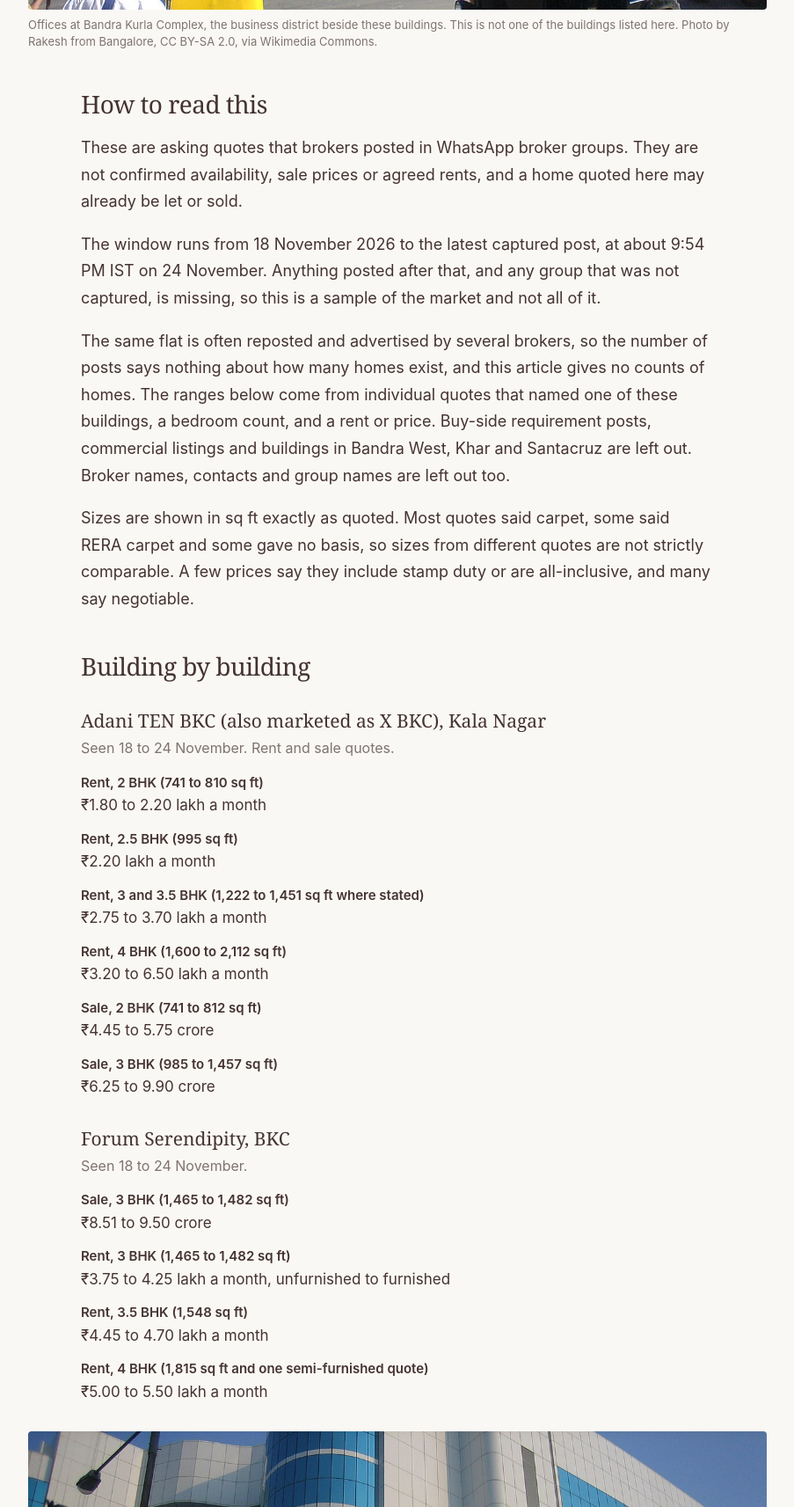
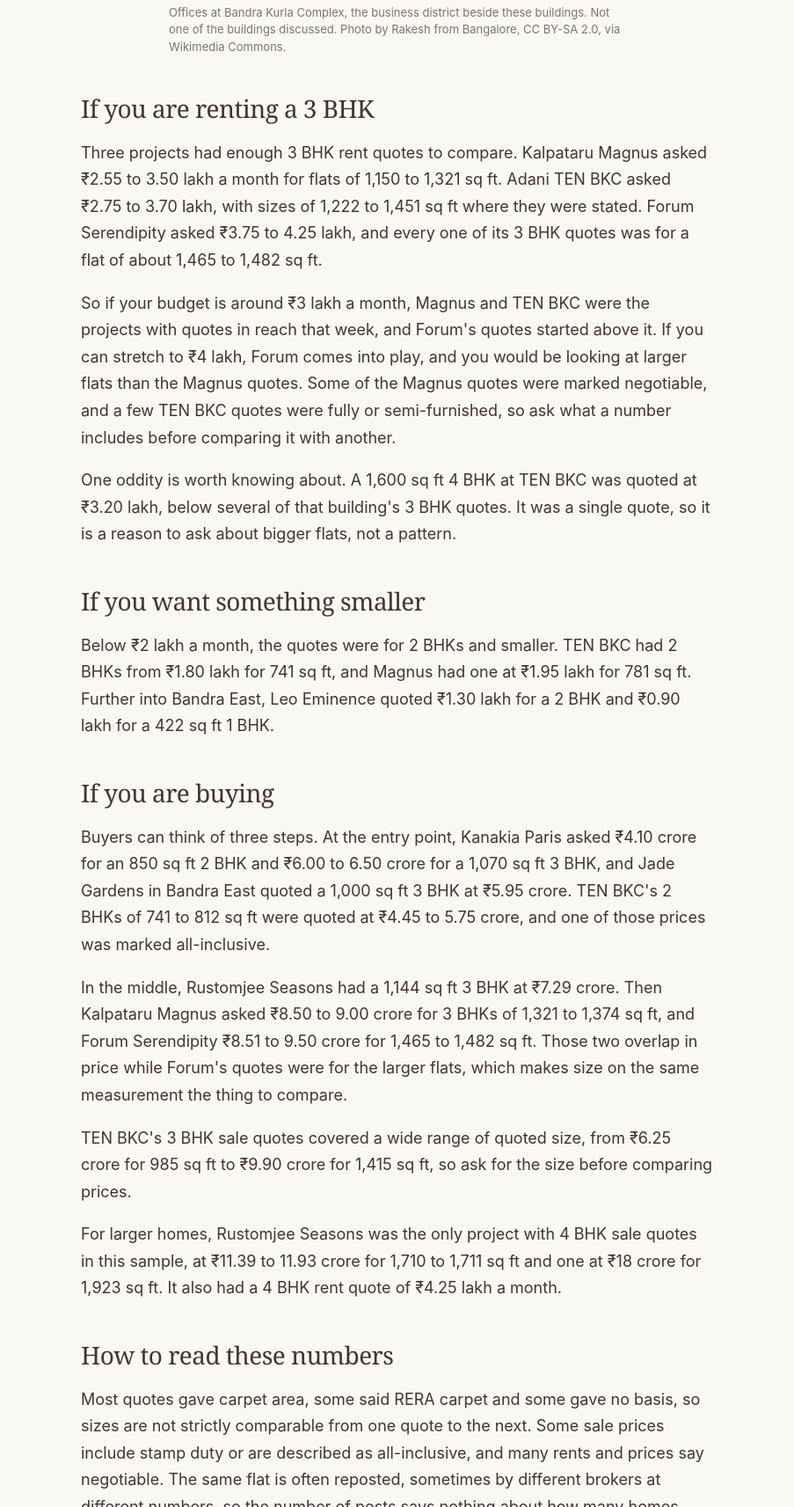
Before and after one commit to vishalgojha/vishalojha, a website: page site/articles/bkc-bandra-east-inventory.html in a window 1280 px wide. Shown: the part 1087-2800 px from the top of the page at 88% size, without its empty margins (188-1091 px from the left). Drawn offline with Linux system fonts and the light colour scheme.

Commit message:
Rewrite BKC article as decision-useful read; add sitemap entry and Article metadata

```diff
--- a/site/articles/bkc-bandra-east-inventory.html
+++ b/site/articles/bkc-bandra-east-inventory.html
@@ -3,14 +3,14 @@
 <head>
   <meta charset="utf-8">
   <meta name="viewport" content="width=device-width, initial-scale=1">
-  <title>BKC and Bandra East: what brokers advertised in the last 7 days | Vishal Ojha</title>
-  <meta name="description" content="Asking rents and prices quoted in Mumbai broker WhatsApp groups from 18 to 24 November 2026, for buildings around BKC and Bandra East.">
+  <title>BKC and Bandra East flats: what a week of broker asking prices shows, 18 to 24 November 2026 | Vishal Ojha</title>
+  <meta name="description" content="Asking rents and prices for Adani TEN BKC, Forum Serendipity, Kalpataru Magnus, Rustomjee Seasons and Kanakia Paris, from broker WhatsApp groups, 18 to 24 November 2026.">
   <meta name="robots" content="index, follow, max-image-preview:large">
   <link rel="canonical" href="https://www.vishalojha.me/articles/bkc-bandra-east-inventory.html">
   <meta property="og:type" content="article">
   <meta property="og:site_name" content="Vishal Ojha">
-  <meta property="og:title" content="BKC and Bandra East: what brokers advertised in the last 7 days">
-  <meta property="og:description" content="Asking rents and prices quoted in broker groups from 18 to 24 November 2026 for buildings around BKC and Bandra East.">
+  <meta property="og:title" content="BKC and Bandra East flats: what a week of broker asking prices shows, 18 to 24 November 2026">
+  <meta property="og:description" content="Asking rents and sale prices for five BKC and Bandra East projects, from a week of broker quotes.">
   <meta property="og:url" content="https://www.vishalojha.me/articles/bkc-bandra-east-inventory.html">
   <meta property="og:image" content="https://www.vishalojha.me/photos/icici-towers-bkc.jpg">
   <meta name="theme-color" content="#f8f5f0">
@@ -22,7 +22,7 @@
     .vo-article p,.vo-article li{font:400 18px/1.7 var(--sans);color:var(--ink)}
     .vo-article .vo-dek{font:400 21px/1.55 var(--display);color:var(--muted);margin:0 0 8px}
     .vo-article .vo-meta{font:600 11px/1.4 var(--sans);letter-spacing:.13em;text-transform:uppercase;color:var(--muted)}
-    .vo-article figure{margin:32px -60px}
+    .vo-article figure{margin:24px auto;max-width:520px}
     .vo-article figure img{display:block;width:100%;height:auto;border-radius:4px}
     .vo-article figcaption{font:400 13px/1.5 var(--sans);color:var(--muted);margin-top:8px}
     .vo-article dl{margin:0 0 8px}.vo-article dt{font:600 15px/1.5 var(--sans);margin-top:14px}.vo-article dd{margin:2px 0 0;font:400 17px/1.5 var(--sans)}.vo-article dl{margin:0 0 8px}.vo-article dt{font:600 15px/1.5 var(--sans);margin-top:14px}.vo-article dd{margin:2px 0 0;font:400 17px/1.5 var(--sans)}.vo-article dl{margin:0 0 8px}.vo-article dt{font:600 15px/1.5 var(--sans);margin-top:14px}.vo-article dd{margin:2px 0 0;font:400 17px/1.5 var(--sans)}.vo-article dl{margin:0 0 8px}.vo-article dt{font:600 15px/1.5 var(--sans);margin-top:14px}.vo-article dd{margin:2px 0 0;font:400 17px/1.5 var(--sans)}.vo-article dl{margin:0 0 8px}.vo-article dt{font:600 15px/1.5 var(--sans);margin-top:14px}.vo-article dd{margin:2px 0 0;font:400 17px/1.5 var(--sans)}.vo-article dl{margin:0 0 8px}.vo-article dt{font:600 15px/1.5 var(--sans);margin-top:14px}.vo-article dd{margin:2px 0 0;font:400 17px/1.5 var(--sans)}.vo-article ol{padding-left:22px}.vo-article li{margin-bottom:10px}
@@ -30,8 +30,18 @@
     .vo-article .vo-sources li,.vo-article .vo-sources p{font-size:14px;line-height:1.6;color:var(--muted)}
     .vo-article a{color:#3f7d6e}.vo-article a.vo-btn{color:#fff}
     .vo-article .vo-cta{margin:36px 0 8px}
-    @media(max-width:860px){.vo-article figure{margin:28px 0}.vo-article p,.vo-article li{font-size:17px}.vo-nav{height:auto;min-height:70px;padding-top:10px;padding-bottom:10px;gap:12px}.vo-navLinks{gap:14px}}
+    @media(max-width:860px){.vo-article figure{margin:20px 0;max-width:none}.vo-article p,.vo-article li{font-size:17px}.vo-nav{height:auto;min-height:70px;padding-top:10px;padding-bottom:10px;gap:12px}.vo-navLinks{gap:14px}}
+.vo-article table{width:100%;border-collapse:collapse;margin:12px 0 8px;font:400 15px/1.45 var(--sans)}
+    .vo-article caption{text-align:left;font:600 13px/1.4 var(--sans);letter-spacing:.06em;text-transform:uppercase;color:var(--muted);padding-bottom:6px}
+    .vo-article th,.vo-article td{text-align:left;padding:9px 10px 9px 0;border-bottom:1px solid rgba(0,0,0,.12);vertical-align:top}
+    .vo-article th{font-weight:600;font-size:13px;color:var(--muted)}
+    .vo-article .vo-tablewrap{overflow-x:auto}
+    .vo-article .vo-answer{background:rgba(63,125,110,.08);border-left:3px solid #3f7d6e;padding:6px 20px 2px;margin:24px 0}
+    .vo-article .vo-answer h2{margin:14px 0 8px;font-size:22px}
+    .vo-article .vo-answer li{margin-bottom:8px}
+    @media(max-width:860px){.vo-article table{font-size:14px}}
   </style>
+<script type="application/ld+json">{"@context":"https://schema.org","@type":"Article","headline":"BKC and Bandra East flats: what a week of broker asking prices shows, 18 to 24 November 2026","description":"Asking rents and sale prices by building and budget for flats around BKC and Bandra East, from Mumbai broker WhatsApp groups, 18 to 24 November 2026.","datePublished":"2026-11-25","dateModified":"2026-11-25","author":{"@type":"Person","name":"Vishal Ojha","url":"https://www.vishalojha.me/"},"publisher":{"@type":"Person","name":"Vishal Ojha"},"image":"https://www.vishalojha.me/photos/icici-towers-bkc.jpg","mainEntityOfPage":"https://www.vishalojha.me/articles/bkc-bandra-east-inventory.html"}</script>
 </head>
 <body>
   <div class="vo-page">
@@ -44,78 +54,60 @@
     </nav>
     <main>
       <article class="vo-article">
-        <div class="vo-meta">Bandra East and BKC · Posts from 18 to 24 November 2026</div>
-        <h1>BKC and Bandra East: what brokers advertised in the last 7 days</h1>
-        <p class="vo-dek">Asking rents and prices for homes quoted in Mumbai broker WhatsApp groups between 18 and 24 November 2026, for buildings around BKC and Bandra East.</p>
+        <div class="vo-meta">Bandra East and BKC · Published 25 November 2026 · Quotes from 18 to 24 November</div>
+        <h1>Comparing five BKC and Bandra East projects: what a week of asking prices shows</h1>
+        <p class="vo-dek">If you are looking for a flat near Bandra Kurla Complex, your budget and the size you need can point to different buildings. This piece compares five projects using broker quotes from 18 to 24 November 2026.</p>
+        <p>The five selected projects are Adani TEN BKC (also marketed as X BKC) in Kala Nagar, Forum Serendipity in BKC, Kalpataru Magnus in Bandra East, Rustomjee Seasons in the BKC Annexe, and Kanakia Paris in BKC. This piece goes through them in the order a renter or buyer would meet them. Everything here comes from asking quotes posted in Mumbai broker WhatsApp groups, so it describes what was being asked, not what was agreed or what is available today.</p>
         <figure>
           <img src="../photos/icici-towers-bkc.jpg" alt="ICICI Bank office towers with blue glass facades at Bandra Kurla Complex, Mumbai" width="1280" height="960">
-          <figcaption>Offices at Bandra Kurla Complex, the business district beside these buildings. This is not one of the buildings listed here. Photo by Rakesh from Bangalore, CC BY-SA 2.0, via Wikimedia Commons.</figcaption>
+          <figcaption>Offices at Bandra Kurla Complex, the business district beside these buildings. Not one of the buildings discussed. Photo by Rakesh from Bangalore, CC BY-SA 2.0, via Wikimedia Commons.</figcaption>
         </figure>
-        <h2>How to read this</h2>
-        <p>These are asking quotes that brokers posted in WhatsApp broker groups. They are not confirmed availability, sale prices or agreed rents, and a home quoted here may already be let or sold.</p>
-        <p>The window runs from 18 November 2026 to the latest captured post, at about 9:54 PM IST on 24 November. Anything posted after that, and any group that was not captured, is missing, so this is a sample of the market and not all of it.</p>
-        <p>The same flat is often reposted and advertised by several brokers, so the number of posts says nothing about how many homes exist, and this article gives no counts of homes. The ranges below come from individual quotes that named one of these buildings, a bedroom count, and a rent or price. Buy-side requirement posts, commercial listings and buildings in Bandra West, Khar and Santacruz are left out. Broker names, contacts and group names are left out too.</p>
-        <p>Sizes are shown in sq ft exactly as quoted. Most quotes said carpet, some said RERA carpet and some gave no basis, so sizes from different quotes are not strictly comparable. A few prices say they include stamp duty or are all-inclusive, and many say negotiable.</p>
-        <h2>Building by building</h2>
-        <h3 style="font:500 21px/1.3 var(--display);margin:32px 0 4px">Adani TEN BKC (also marketed as X BKC), Kala Nagar</h3>
-        <p style="margin:0 0 4px;font-size:16px;color:var(--muted)">Seen 18 to 24 November. Rent and sale quotes.</p>
-        <dl>
-          <dt>Rent, 2 BHK (741 to 810 sq ft)</dt><dd>₹1.80 to 2.20 lakh a month</dd>
-          <dt>Rent, 2.5 BHK (995 sq ft)</dt><dd>₹2.20 lakh a month</dd>
-          <dt>Rent, 3 and 3.5 BHK (1,222 to 1,451 sq ft where stated)</dt><dd>₹2.75 to 3.70 lakh a month</dd>
-          <dt>Rent, 4 BHK (1,600 to 2,112 sq ft)</dt><dd>₹3.20 to 6.50 lakh a month</dd>
-          <dt>Sale, 2 BHK (741 to 812 sq ft)</dt><dd>₹4.45 to 5.75 crore</dd>
-          <dt>Sale, 3 BHK (985 to 1,457 sq ft)</dt><dd>₹6.25 to 9.90 crore</dd>
-        </dl>
-        <h3 style="font:500 21px/1.3 var(--display);margin:32px 0 4px">Forum Serendipity, BKC</h3>
-        <p style="margin:0 0 4px;font-size:16px;color:var(--muted)">Seen 18 to 24 November.</p>
-        <dl>
-          <dt>Sale, 3 BHK (1,465 to 1,482 sq ft)</dt><dd>₹8.51 to 9.50 crore</dd>
-          <dt>Rent, 3 BHK (1,465 to 1,482 sq ft)</dt><dd>₹3.75 to 4.25 lakh a month, unfurnished to furnished</dd>
-          <dt>Rent, 3.5 BHK (1,548 sq ft)</dt><dd>₹4.45 to 4.70 lakh a month</dd>
-          <dt>Rent, 4 BHK (1,815 sq ft and one semi-furnished quote)</dt><dd>₹5.00 to 5.50 lakh a month</dd>
-        </dl>
-        <figure>
-          <img src="../photos/sebi-bhavan-bkc.jpg" alt="SEBI Bhavan, a white and blue glass office building at Bandra Kurla Complex" width="1280" height="960">
-          <figcaption>SEBI Bhavan in BKC, another office building, not a residential project. Photo by Jimmy vikas, CC BY-SA 3.0, via Wikimedia Commons.</figcaption>
-        </figure>
-        <h3 style="font:500 21px/1.3 var(--display);margin:32px 0 4px">Kalpataru Magnus, Bandra East near BKC</h3>
-        <p style="margin:0 0 4px;font-size:16px;color:var(--muted)">Seen 18 to 24 November.</p>
-        <dl>
-          <dt>Sale, 3 BHK (1,321 to 1,374 sq ft)</dt><dd>₹8.50 to 9.00 crore</dd>
-          <dt>Rent, 2 BHK (781 sq ft)</dt><dd>₹1.95 lakh a month</dd>
-          <dt>Rent, 3 BHK (1,150 to 1,321 sq ft)</dt><dd>₹2.55 to 3.50 lakh a month</dd>
-          <dt>Rent, 4 BHK (1,657 sq ft)</dt><dd>₹5.90 lakh a month</dd>
-        </dl>
-        <h3 style="font:500 21px/1.3 var(--display);margin:32px 0 4px">Rustomjee Seasons, BKC Annexe, Bandra East</h3>
-        <p style="margin:0 0 4px;font-size:16px;color:var(--muted)">Seen 19 to 24 November. Two buyer requirement posts also asked for 3 BHK homes here.</p>
-        <dl>
-          <dt>Sale, 3 BHK (1,144 sq ft)</dt><dd>₹7.29 crore</dd>
-          <dt>Sale, 4 BHK (1,710 to 1,711 sq ft)</dt><dd>₹11.39 to 11.93 crore</dd>
-          <dt>Sale, 4 BHK (1,923 sq ft)</dt><dd>₹18 crore, one quote</dd>
-          <dt>Rent, 4 BHK (1,710 sq ft)</dt><dd>₹4.25 lakh a month</dd>
-        </dl>
-        <h3 style="font:500 21px/1.3 var(--display);margin:32px 0 4px">Kanakia Paris, BKC</h3>
-        <p style="margin:0 0 4px;font-size:16px;color:var(--muted)">Seen 19 and 20 November.</p>
-        <dl>
-          <dt>Sale, 2 BHK (850 sq ft)</dt><dd>₹4.10 crore</dd>
-          <dt>Sale, 3 BHK (1,070 sq ft)</dt><dd>₹6.00 to 6.50 crore</dd>
-        </dl>
-        <h3 style="font:500 21px/1.3 var(--display);margin:32px 0 4px">Smaller buildings in Bandra East</h3>
-        <p style="margin:0 0 4px;font-size:16px;color:var(--muted)">Limited quotes.</p>
-        <dl>
-          <dt>Jade Gardens, sale, 3 BHK (1,000 sq ft)</dt><dd>₹5.95 crore</dd>
-          <dt>Leo Eminence, rent, 2 BHK</dt><dd>₹1.30 lakh a month</dd>
-          <dt>Leo Eminence, rent, 1 BHK (422 sq ft)</dt><dd>₹0.90 lakh a month</dd>
-        </dl>
-        <h2>What stands out</h2>
-        <ul>
-          <li>TEN BKC and Forum Serendipity both had rent and sale quotes for 3 BHK homes.</li>
-          <li>Across TEN BKC, Forum Serendipity and Kalpataru Magnus, 3 BHK rent quotes ran from ₹2.55 to 4.25 lakh a month and 3 BHK sale quotes from ₹6.25 to 9.90 crore.</li>
-          <li>Quotes for the same size in TEN BKC varied widely, so a range is a better guide than a single number.</li>
-        </ul>
-        <p>Quotes change fast and the same flat can be advertised by several brokers at different numbers. For a specific requirement, send Vishal your brief and he can discuss current options.</p>
-        <div class="vo-cta"><a class="vo-btn" href="https://wa.me/919820056180?text=Hi%20Vishal%2C%20I%20read%20your%20article%20on%20BKC%20and%20Bandra%20East.%20Can%20we%20talk%3F">Send your requirement to Vishal to discuss options</a></div>
+        <h2>If you are renting a 3 BHK</h2>
+        <p>Three projects had enough 3 BHK rent quotes to compare. Kalpataru Magnus asked ₹2.55 to 3.50 lakh a month for flats of 1,150 to 1,321 sq ft. Adani TEN BKC asked ₹2.75 to 3.70 lakh, with sizes of 1,222 to 1,451 sq ft where they were stated. Forum Serendipity asked ₹3.75 to 4.25 lakh, and every one of its 3 BHK quotes was for a flat of about 1,465 to 1,482 sq ft.</p>
+        <p>So if your budget is around ₹3 lakh a month, Magnus and TEN BKC were the projects with quotes in reach that week, and Forum's quotes started above it. If you can stretch to ₹4 lakh, Forum comes into play, and you would be looking at larger flats than the Magnus quotes. Some of the Magnus quotes were marked negotiable, and a few TEN BKC quotes were fully or semi-furnished, so ask what a number includes before comparing it with another.</p>
+        <p>One oddity is worth knowing about. A 1,600 sq ft 4 BHK at TEN BKC was quoted at ₹3.20 lakh, below several of that building's 3 BHK quotes. It was a single quote, so it is a reason to ask about bigger flats, not a pattern.</p>
+        <h2>If you want something smaller</h2>
+        <p>Below ₹2 lakh a month, the quotes were for 2 BHKs and smaller. TEN BKC had 2 BHKs from ₹1.80 lakh for 741 sq ft, and Magnus had one at ₹1.95 lakh for 781 sq ft. Further into Bandra East, Leo Eminence quoted ₹1.30 lakh for a 2 BHK and ₹0.90 lakh for a 422 sq ft 1 BHK.</p>
+        <h2>If you are buying</h2>
+        <p>Buyers can think of three steps. At the entry point, Kanakia Paris asked ₹4.10 crore for an 850 sq ft 2 BHK and ₹6.00 to 6.50 crore for a 1,070 sq ft 3 BHK, and Jade Gardens in Bandra East quoted a 1,000 sq ft 3 BHK at ₹5.95 crore. TEN BKC's 2 BHKs of 741 to 812 sq ft were quoted at ₹4.45 to 5.75 crore, and one of those prices was marked all-inclusive.</p>
+        <p>In the middle, Rustomjee Seasons had a 1,144 sq ft 3 BHK at ₹7.29 crore. Then Kalpataru Magnus asked ₹8.50 to 9.00 crore for 3 BHKs of 1,321 to 1,374 sq ft, and Forum Serendipity ₹8.51 to 9.50 crore for 1,465 to 1,482 sq ft. Those two overlap in price while Forum's quotes were for the larger flats, which makes size on the same measurement the thing to compare.</p>
+        <p>TEN BKC's 3 BHK sale quotes covered a wide range of quoted size, from ₹6.25 crore for 985 sq ft to ₹9.90 crore for 1,415 sq ft, so ask for the size before comparing prices.</p>
+        <p>For larger homes, Rustomjee Seasons was the only project with 4 BHK sale quotes in this sample, at ₹11.39 to 11.93 crore for 1,710 to 1,711 sq ft and one at ₹18 crore for 1,923 sq ft. It also had a 4 BHK rent quote of ₹4.25 lakh a month.</p>
+        <h2>How to read these numbers</h2>
+        <p>Most quotes gave carpet area, some said RERA carpet and some gave no basis, so sizes are not strictly comparable from one quote to the next. Some sale prices include stamp duty or are described as all-inclusive, and many rents and prices say negotiable. The same flat is often reposted, sometimes by different brokers at different numbers, so the number of posts says nothing about how many homes exist, and this article gives no counts.</p>
+        <p>The sample has limits too. It covers posts from 18 November 2026 to about 9:54 PM IST on 24 November in the groups that were captured, and anything outside that is missing. It leaves out buy-side requirements, commercial listings, Bandra West, Khar and Santacruz, and names no brokers or groups. One week cannot say whether prices are rising or falling, so it does not try to.</p>
+        <p>If you are looking in this part of Mumbai, send Vishal your brief with your budget, the size you want and whether you plan to rent or buy, and he can talk through current options.</p>
+        <div class="vo-cta"><a class="vo-btn" href="https://wa.me/919820056180?text=Hi%20Vishal%2C%20I%20read%20your%20article%20on%20BKC%20and%20Bandra%20East.%20Can%20we%20talk%3F">Send your requirement to Vishal</a></div>
+        <h2>The quotes behind this article</h2>
+        <div class="vo-tablewrap"><table>
+          <caption>Asking quotes, 18 to 24 November 2026 (rent per month in lakh, sale price in crore)</caption>
+          <thead><tr><th>Building</th><th>Type</th><th>Size quoted (sq ft)</th><th>Asking range</th></tr></thead>
+          <tbody>
+<tr><td>Adani TEN BKC</td><td>Rent 2 BHK</td><td>741 to 810</td><td>₹1.80 to 2.20 lakh</td></tr>
+<tr><td>Adani TEN BKC</td><td>Rent 2.5 BHK</td><td>995</td><td>₹2.20 lakh</td></tr>
+<tr><td>Adani TEN BKC</td><td>Rent 3 and 3.5 BHK</td><td>1,222 to 1,451 where stated</td><td>₹2.75 to 3.70 lakh</td></tr>
+<tr><td>Adani TEN BKC</td><td>Rent 4 BHK</td><td>1,600 to 2,112</td><td>₹3.20 to 6.50 lakh</td></tr>
+<tr><td>Adani TEN BKC</td><td>Sale 2 BHK</td><td>741 to 812</td><td>₹4.45 to 5.75 crore</td></tr>
+<tr><td>Adani TEN BKC</td><td>Sale 3 BHK</td><td>985 to 1,457</td><td>₹6.25 to 9.90 crore</td></tr>
+<tr><td>Forum Serendipity</td><td>Rent 3 BHK</td><td>1,465 to 1,482</td><td>₹3.75 to 4.25 lakh</td></tr>
+<tr><td>Forum Serendipity</td><td>Rent 3.5 BHK</td><td>1,548</td><td>₹4.45 to 4.70 lakh</td></tr>
+<tr><td>Forum Serendipity</td><td>Rent 4 BHK</td><td>1,815 and one semi-furnished</td><td>₹5.00 to 5.50 lakh</td></tr>
+<tr><td>Forum Serendipity</td><td>Sale 3 BHK</td><td>1,465 to 1,482</td><td>₹8.51 to 9.50 crore</td></tr>
+<tr><td>Kalpataru Magnus</td><td>Rent 2 BHK</td><td>781</td><td>₹1.95 lakh</td></tr>
+<tr><td>Kalpataru Magnus</td><td>Rent 3 BHK</td><td>1,150 to 1,321</td><td>₹2.55 to 3.50 lakh</td></tr>
+<tr><td>Kalpataru Magnus</td><td>Rent 4 BHK</td><td>1,657</td><td>₹5.90 lakh</td></tr>
+<tr><td>Kalpataru Magnus</td><td>Sale 3 BHK</td><td>1,321 to 1,374</td><td>₹8.50 to 9.00 crore</td></tr>
+<tr><td>Rustomjee Seasons</td><td>Rent 4 BHK</td><td>1,710</td><td>₹4.25 lakh</td></tr>
+<tr><td>Rustomjee Seasons</td><td>Sale 3 BHK</td><td>1,144</td><td>₹7.29 crore</td></tr>
+<tr><td>Rustomjee Seasons</td><td>Sale 4 BHK</td><td>1,710 to 1,711</td><td>₹11.39 to 11.93 crore</td></tr>
+<tr><td>Rustomjee Seasons</td><td>Sale 4 BHK</td><td>1,923</td><td>₹18 crore, one quote</td></tr>
+<tr><td>Kanakia Paris</td><td>Sale 2 BHK</td><td>850</td><td>₹4.10 crore</td></tr>
+<tr><td>Kanakia Paris</td><td>Sale 3 BHK</td><td>1,070</td><td>₹6.00 to 6.50 crore</td></tr>
+<tr><td>Jade Gardens</td><td>Sale 3 BHK</td><td>1,000</td><td>₹5.95 crore</td></tr>
+<tr><td>Leo Eminence</td><td>Rent 2 BHK</td><td>not stated</td><td>₹1.30 lakh</td></tr>
+<tr><td>Leo Eminence</td><td>Rent 1 BHK</td><td>422</td><td>₹0.90 lakh</td></tr>
+          </tbody>
+        </table></div>
         <div class="vo-sources">
           <p>Source: asking quotes posted in WhatsApp broker groups, 18 to 24 November 2026, as captured by PropAI. This article is general information, not an offer or a listing.</p>
         </div>
--- a/site/sitemap.xml
+++ b/site/sitemap.xml
@@ -3,4 +3,8 @@
   <url>
     <loc>https://www.vishalojha.me/</loc>
   </url>
+  <url>
+    <loc>https://www.vishalojha.me/articles/bkc-bandra-east-inventory.html</loc>
+    <lastmod>2026-11-25</lastmod>
+  </url>
 </urlset>
```
Also changed, not shown: site/index.html (+1 -1 lines).
